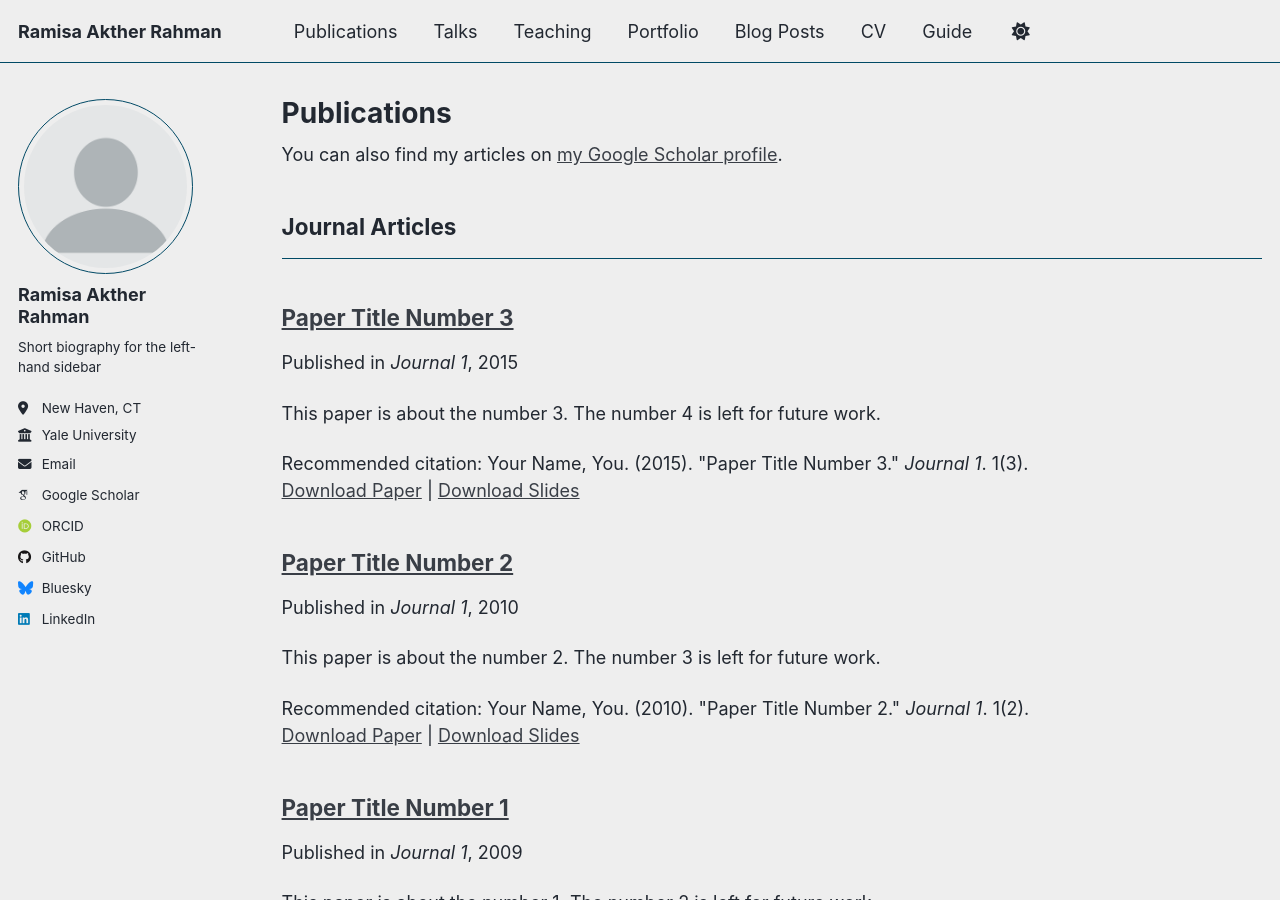
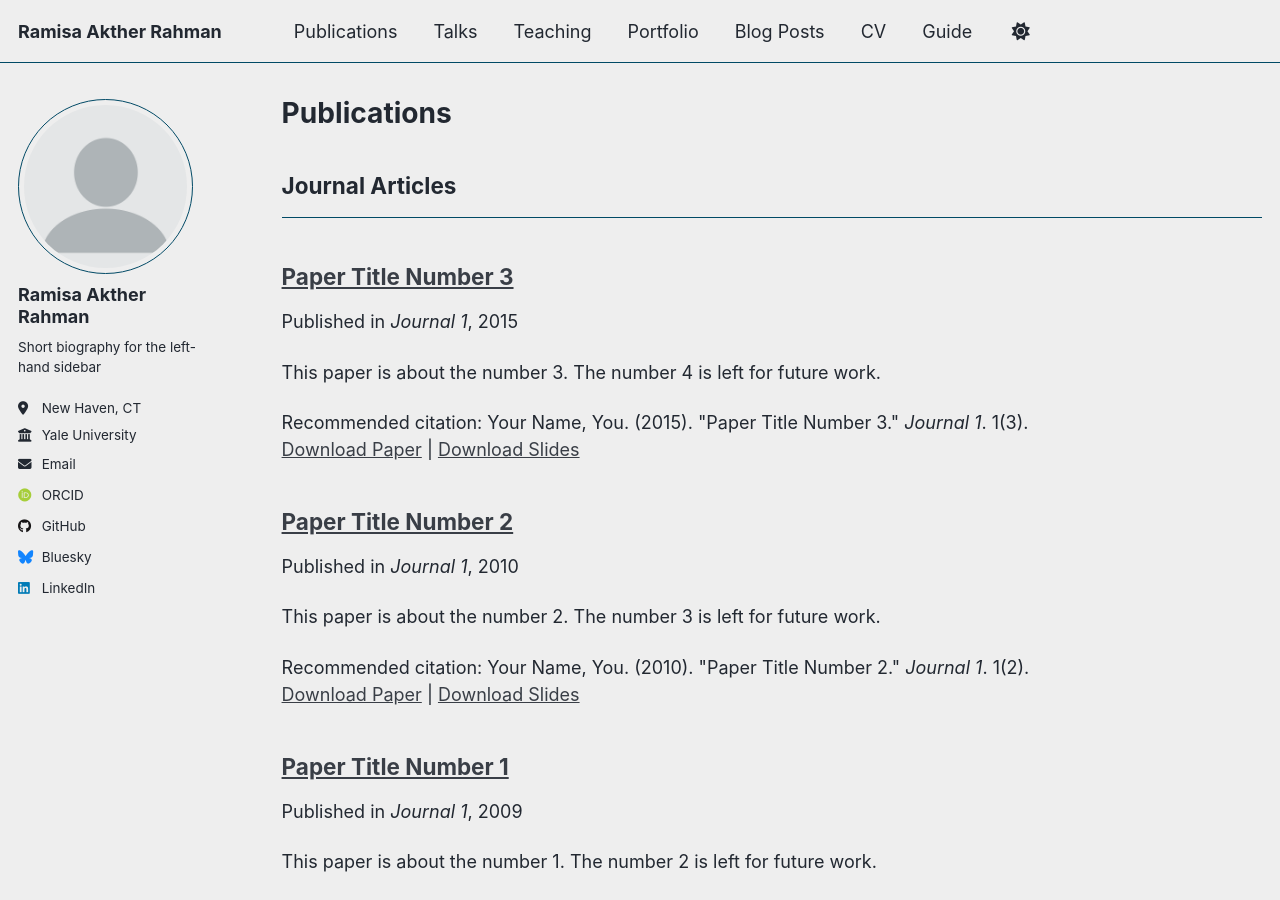
Before and after one commit to ramistarblob/ramistarblob.github.io, a Jekyll site: the page built from _pages/publications.html, in a window 1280 px wide and 900 px high. Built offline with Jekyll 4.4.1, drawn with Linux system fonts in a browser that asks for light colours; some web fonts are replaced; a script that is not in the unit is left out; part of the change alters nothing that is shown.

Commit message:
Update _config.yml

```diff
--- a/_config.yml
+++ b/_config.yml
@@ -13,7 +13,7 @@ title                    : "Ramisa Akther Rahman"
 title_separator          : "-"
 name                     : &name "Ramisa Akther Rahman"
 description              : &description "personal description"
-url                      : https://academicpages.github.io # the base hostname & protocol for your site e.g. "https://[your GitHub username].github.io" or if you already have some other page hosted on Github then use "https://[your GitHub username].github.io/[Your Repo Name]"
+url                      : https://ramistarblob.github.io # the base hostname & protocol for your site e.g. "https://[your GitHub username].github.io" or if you already have some other page hosted on Github then use "https://[your GitHub username].github.io/[Your Repo Name]"
 baseurl                  : "" # the subpath of your site, e.g. "/blog"
 repository               : "academicpages/academicpages.github.io"
 
@@ -34,7 +34,7 @@ author:
   # Academic websites
   academia         : # URL
   arxiv            : # URL - Update with the correct link to your profile
-  googlescholar    : "https://scholar.google.com/citations?user=PS_CX0AAAAAJ"
+  googlescholar    : #
   inspire-hep      : # URL
   impactstory      : # URL
   orcid            : "https://orcid.org/0009-0003-3708-0518"
@@ -47,7 +47,7 @@ author:
   bitbucket        : # Username - Update with your username on the site
   codepen          : # Username
   dribbble         : # Username
-  github           : "academicpages"
+  github           : "ramistarblob"
   kaggle           : # Username
   stackoverflow    : # User number or user number and name (i.e., use "1" or "1/jeff-atwood")
 
```
